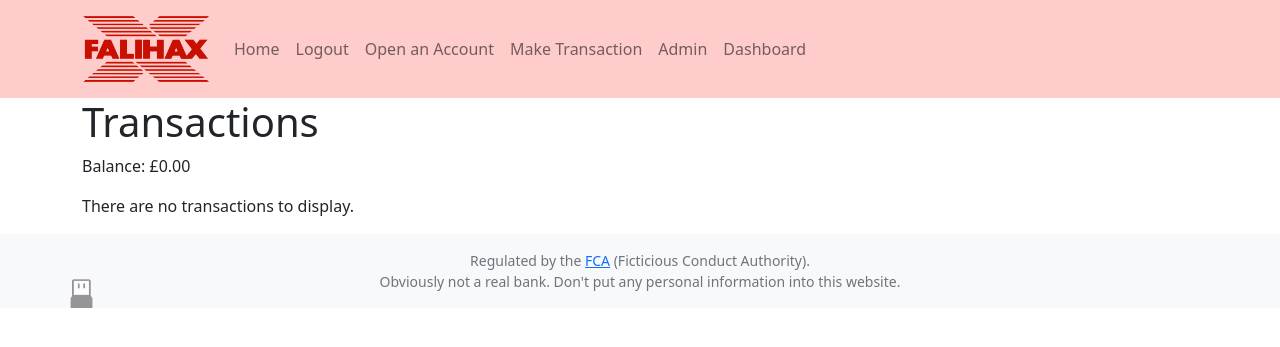
After one commit to CyberSoc-Newcastle/owasp-falihax, a Flask app: page /account/1/1 in a window 1280 px wide. The commit adds this page. Shown: the top 347 px of the page. Run offline with Flask 2, Linux system fonts and the light colour scheme; the visitor is signed in with stand-in values (Sample User, id 1); data comes from the database, SQL or seed files in the repository; some libraries are stand-ins or nearby versions.

Commit message:
Add dashboard to show accounts and redirect to new account page on account open

```diff
--- a/app.py
+++ b/app.py
@@ -255,7 +255,7 @@ def open_account():
     connection.close()
 
     # Redirects to homepage
-    return redirect(url_for('homepage'))
+    return redirect(url_for('account', sort_code=sort, account_number=acc))
 
 
 @app.route('/make_transaction', methods=['GET', 'POST'])
@@ -368,10 +368,10 @@ def admin():
     return redirect(url_for('homepage'))
 
 
-@app.route('/account', methods=['GET', 'POST'])
-@add_to_navbar("Account", lambda: current_user.is_authenticated)
-def account():
-    """Allows the user to view the balances of their bank accounts"""
+@app.route('/dashboard')
+@add_to_navbar("Dashboard", lambda: current_user.is_authenticated)
+def dashboard():
+    """Allows the user to view their accounts"""
     # Retrieves the current user's username from the session
     user = flask_login.current_user
     username = user.id
@@ -380,51 +380,92 @@ def account():
     connection = sqlite3.connect("falihax.db")
     connection.row_factory = sqlite3.Row
     cursor = connection.cursor()
-    cursor.execute("select sort_code, account_number from bank_accounts where username = \"" + str(username) + "\"")
+    cursor.execute("select sort_code, account_number, account_name from bank_accounts where username = \"" + str(username) + "\"")
     rows = cursor.fetchall()
     connection.close()
 
+    accounts = []
+
     # If nothing is retrieved then the user does not have a bank account
-    if rows is None:
-        return 'You do not have a bank account'
+    if rows:
+        for row in rows:
+            # Retrieves sort code, account number and name
+            sort_code = row[0]
+            account_number = row[1]
+            name = row[2]
 
-    balances = ""
+            # Adds up all transactions sent to the bank account
+            connection = sqlite3.connect("falihax.db")
+            connection.row_factory = sqlite3.Row
+            cursor = connection.cursor()
+            cursor.execute(
+                f"SELECT"
+                f"(SELECT COALESCE(SUM(amount), 0) FROM transactions WHERE to_sort_code == '{sort_code}' AND to_account_number == '{account_number}')"
+                f"-"
+                f"(SELECT COALESCE(SUM(amount), 0) FROM transactions WHERE from_sort_code == '{sort_code}' AND from_account_number == '{account_number}')"
+                f"AS total;"
+            )
+            balance = amount_format(cursor.fetchone()[0])
+            connection.close()
 
-    # For each bank account retrieved
-    for row in rows:
-        # Retrieves sort code and account number
-        sort = row[0]
-        acc = row[1]
+            accounts.append({
+                "sort": sort_code,
+                "account": account_number,
+                "name": name,
+                "balance": balance
+            })
+    return render_template("dashboard.html", accounts=accounts)
 
-        # Adds up all transactions sent to the bank account
-        connection = sqlite3.connect("falihax.db")
-        connection.row_factory = sqlite3.Row
-        cursor = connection.cursor()
-        cursor.execute("select sum(amount) from transactions where to_sort_code = \"" + sort +
-                       "\" and to_account_number = \"" + acc + "\"")
-        moneyin = cursor.fetchone()[0]
 
-        # If no transactions are found then money in is 0
-        if moneyin is None:
-            moneyin = 0
+@app.route('/account/<sort_code>/<account_number>')
+def account(sort_code: str, account_number: str):
+    """Allows the user to view the statements for an account"""
+    # Retrieves the current user's username from the session
+    user = flask_login.current_user
+    username = user.id
 
-        # Adds up all transactions sent from the bank account
-        cursor.execute("select sum(amount) from transactions where from_sort_code = \"" + sort +
-                       "\" and from_account_number = \"" + acc + "\"")
-        moneyout = cursor.fetchone()[0]
+    # Attempts to retrieve any bank accounts that belong to the current user
+    connection = sqlite3.connect("falihax.db")
+    connection.row_factory = sqlite3.Row
+    cursor = connection.cursor()
+    cursor.execute(
+        f"select * from transactions where (to_account_number == \"{account_number}\" and to_sort_code == \"{sort_code}\") "
+        f"or (from_account_number == \"{account_number}\" and from_sort_code == \"{sort_code}\") order by timestamp desc;")
+    rows = cursor.fetchall()
+    cursor.execute(
+        f"SELECT"
+f"(SELECT COALESCE(SUM(amount), 0) FROM transactions WHERE to_sort_code == '{sort_code}' AND to_account_number == '{account_number}')"
+f"-"
+    f"(SELECT COALESCE(SUM(amount), 0) FROM transactions WHERE from_sort_code == '{sort_code}' AND from_account_number == '{account_number}')"
+    f"AS total;"
+    )
+    balance = amount_format(cursor.fetchone()[0])
+    connection.close()
 
-        # If no transactions are found then money out is 0
-        if moneyout is None:
-            moneyout = 0
-        connection.close()
+    transactions = []
 
-        # Works out total balance
-        total = int(moneyin) - int(moneyout)
+    # For each transaction
+    for table_row in rows:
+        row = list(table_row)  # make it mutable
+        # reverse the displayed amount if this wasn't incoming
+        display_account = row[3]
+        display_sort = row[2]
+        if not (row[4] == sort_code and row[5] == account_number):
+            row[6] *= -1
+            display_account = row[5]
+            display_sort = row[4]
+        # store transaction info
+        transactions.append({
+            "id": row[0],
+            "timestamp": row[1],
+            # a null sort code and account number means it was a cash deposit or withdrawal
+            "sort": (display_sort if display_sort else "CASH"),
+            "account": (display_account if display_account else "CASH"),
+            "amount": amount_format(row[6]),
+            "direction": ("in" if row[6] >= 0 else "out")
+        })
 
-        # Adds details to return string
-        balances = balances + "Sort Code:" + sort + " Account Number:" + acc + " Balance:" + amount_format(total) + "\n"
-
-    return balances
+    return render_template("account.html", transactions=transactions, balance=balance)
 
 
 if __name__ == '__main__':
--- a/static/stylesheet.css
+++ b/static/stylesheet.css
@@ -21,3 +21,11 @@ a.cybot:hover{
 footer{
     position: relative;
 }
+
+td.in{
+    color: #0a0;
+}
+
+td.out{
+    color: #a00;
+}
--- /dev/null
+++ b/templates/account.html
@@ -0,0 +1,41 @@
+{% extends "base.html" %}
+{% block content %}
+<div class="container">
+    <div class="row">
+        <div class="col-12">
+            <h1>
+                Transactions
+            </h1>
+            <p>
+                Balance: {{ balance }}
+            </p>
+            {%- if transactions -%}
+            <table class="table">
+              <thead>
+                <tr>
+                  <th scope="col">Transaction ID</th>
+                  <th scope="col">Date</th>
+                  <th scope="col">Sort Code</th>
+                  <th scope="col">Account Number</th>
+                  <th scope="col">Amount</th>
+                </tr>
+              </thead>
+              <tbody>
+                {%- for transaction in transactions -%}
+                <tr>
+                  <th scope="row">#{{ transaction["id"] }}</th>
+                  <td>{{ transaction["timestamp"] }}</td>
+                  <td>{{ transaction["sort"] }}</td>
+                  <td>{{ transaction["account"] }}</td>
+                  <td class="{{ transaction['direction'] }}">{{ transaction["amount"] }}</td>
+                </tr>
+                {%- endfor -%}
+              </tbody>
+            </table>
+            {%- else -%}
+            <p>There are no transactions to display.</p>
+            {%- endif -%}
+        </div>
+    </div>
+</div>
+{% endblock %}
```
Also changed, not shown: templates/dashboard.html (added, +32 -0 lines).
